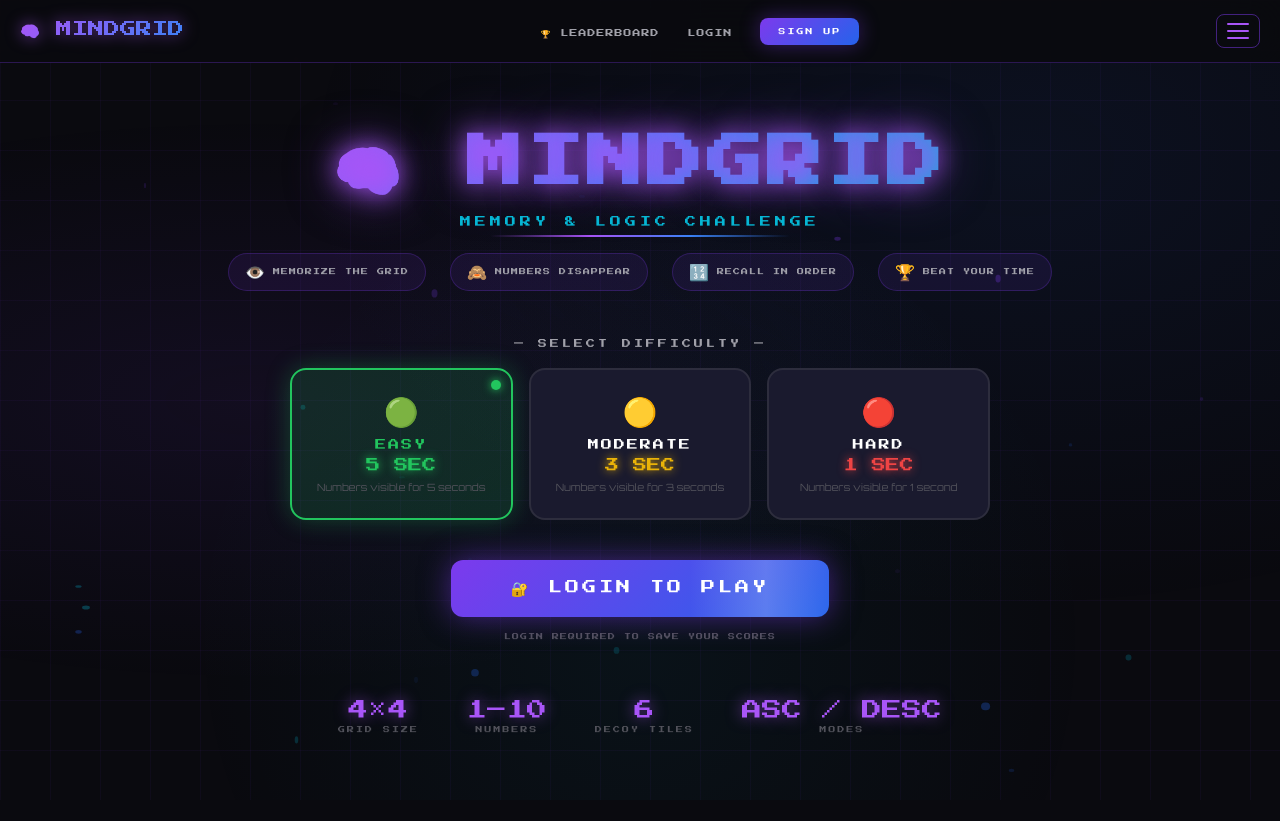
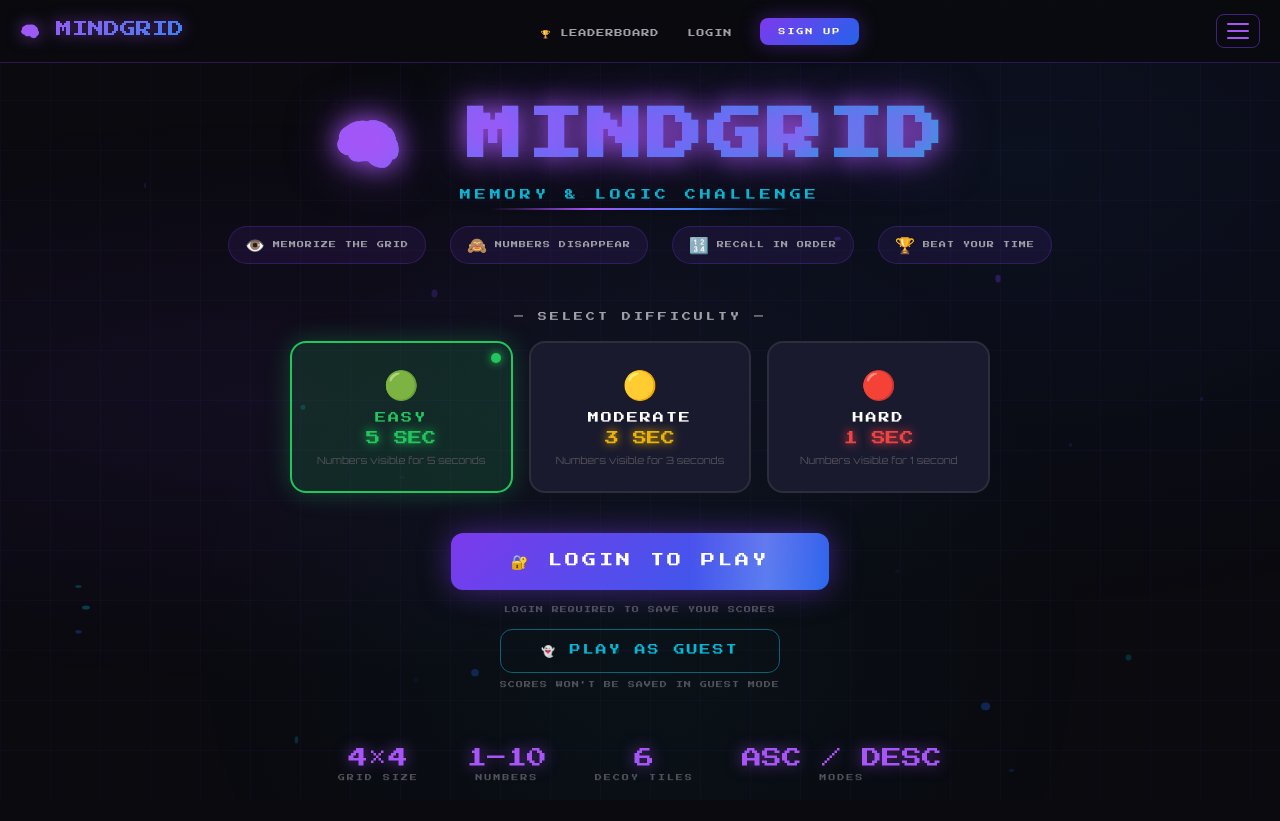
Before and after one commit to Avisek14/mind-grid, a React (Vite) app in the folder client/: page / in a window 1280 px wide. Before the commit the page ends 800 px from the top, so only its background shows below. Built offline with nearby package versions, Linux system fonts and the light colour scheme.

Commit message:
adding new Play As Guest button

```diff
--- a/client/src/pages/Home.jsx
+++ b/client/src/pages/Home.jsx
@@ -38,7 +38,7 @@ const difficulties = [
 
 const Home = () => {
   // ✅ Change 1 — isGuest add kiya
-  const { user, difficulty, setDifficulty, resetGame, isGuest } = useGame()
+  const { user, difficulty, setDifficulty, resetGame, isGuest, loginAsGuest } = useGame()
   const navigate = useNavigate()
   const [hovered, setHovered] = useState(null)
 
@@ -48,6 +48,13 @@ const Home = () => {
       navigate('/login')
       return
     }
+    resetGame()
+    navigate('/game')
+  }
+
+  // ✅ Guest button handler
+  const handlePlayAsGuest = () => {
+    loginAsGuest()
     resetGame()
     navigate('/game')
   }
@@ -319,25 +326,7 @@ const Home = () => {
             {user || isGuest ? '🎮 START GAME' : '🔐 LOGIN TO PLAY'}
           </motion.button>
 
-          {/* ✅ Change 4 — isGuest check add kiya */}
-          {!user && !isGuest && (
-            <motion.p
-              initial={{ opacity: 0 }}
-              animate={{ opacity: 1 }}
-              transition={{ delay: 1.3 }}
-              style={{
-                fontFamily: 'var(--font-game)',
-                fontSize: '7px',
-                color: 'var(--text-muted)',
-                marginTop: '16px',
-                letterSpacing: '1px',
-              }}
-            >
-              LOGIN REQUIRED TO SAVE YOUR SCORES
-            </motion.p>
-          )}
-
-          {/* Guest mode badge */}
+          {/* ✅ Guest mode badge */}
           {isGuest && (
             <motion.p
               initial={{ opacity: 0 }}
@@ -353,6 +342,65 @@ const Home = () => {
             >
               👻 GUEST MODE — SCORES WON'T BE SAVED
             </motion.p>
+          )}
+
+          {/* ✅ Play as Guest button — sirf tab dikhao jab user logged in nahi hai aur guest bhi nahi */}
+          {!user && !isGuest && (
+            <>
+              <motion.p
+                initial={{ opacity: 0 }}
+                animate={{ opacity: 1 }}
+                transition={{ delay: 1.3 }}
+                style={{
+                  fontFamily: 'var(--font-game)',
+                  fontSize: '7px',
+                  color: 'var(--text-muted)',
+                  marginTop: '16px',
+                  letterSpacing: '1px',
+                }}
+              >
+                LOGIN REQUIRED TO SAVE YOUR SCORES
+              </motion.p>
+
+              {/* ✅ Play as Guest button */}
+              <motion.button
+                initial={{ opacity: 0 }}
+                animate={{ opacity: 1 }}
+                transition={{ delay: 1.4 }}
+                whileHover={{ scale: 1.04 }}
+                whileTap={{ scale: 0.97 }}
+                onClick={handlePlayAsGuest}
+                style={{
+                  marginTop: '16px',
+                  background: 'transparent',
+                  border: '1px solid rgba(6,182,212,0.5)',
+                  borderRadius: '12px',
+                  padding: '14px 40px',
+                  fontFamily: 'var(--font-game)',
+                  fontSize: '11px',
+                  color: 'var(--cyan-accent)',
+                  cursor: 'pointer',
+                  letterSpacing: '2px',
+                }}
+              >
+                👻 PLAY AS GUEST
+              </motion.button>
+
+              <motion.p
+                initial={{ opacity: 0 }}
+                animate={{ opacity: 1 }}
+                transition={{ delay: 1.5 }}
+                style={{
+                  fontFamily: 'var(--font-game)',
+                  fontSize: '7px',
+                  color: 'var(--text-muted)',
+                  marginTop: '8px',
+                  letterSpacing: '1px',
+                }}
+              >
+                SCORES WON'T BE SAVED IN GUEST MODE
+              </motion.p>
+            </>
           )}
         </motion.div>
       </motion.div>
```
